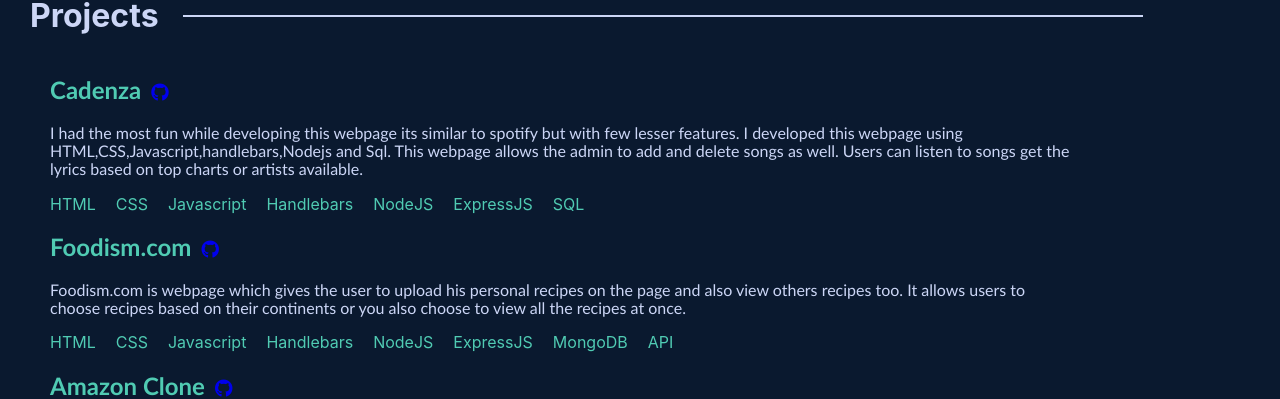
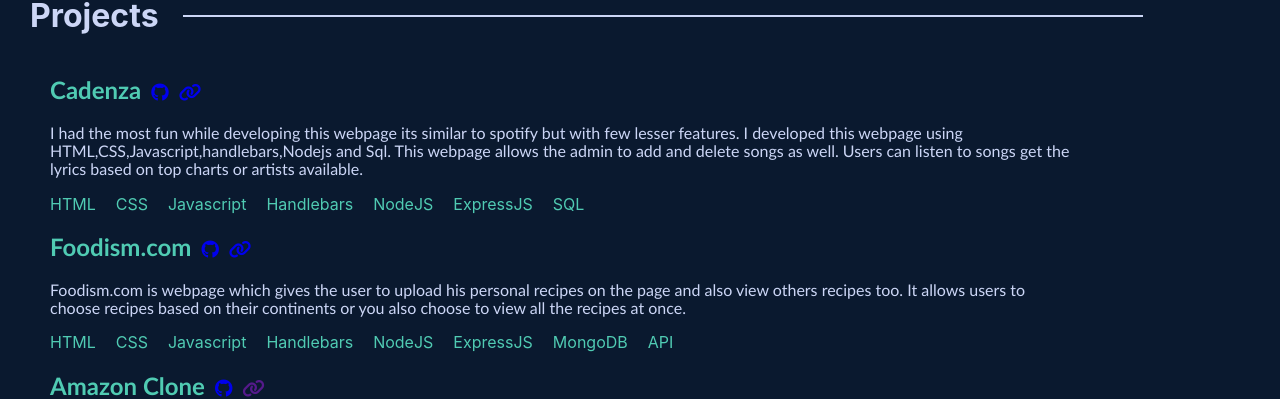
Before and after one commit to jevil25/portfolio, a React (Create React App) app: page / in a window 1280 px wide. Shown: the part 404-803 px from the top of the page. Built offline with nearby package versions, Linux system fonts and the light colour scheme.

Commit message:
added link icon

```diff
--- a/src/Components/Projects.js
+++ b/src/Components/Projects.js
@@ -4,7 +4,7 @@ import './css/Projects.css';
 function Projects({ Key,title,description,frameworks,github,live }) {
   return (
       <div className="projects">
-        <h2 className="projecttitle">{title}<span><a href={github}><i class="fa-brands fa-github"></i></a></span></h2>
+        <h2 className="projecttitle">{title}<span><a href={github}><i class="fa-brands fa-github"></i></a></span><span><a href={live}><i class="fa-solid fa-link"></i></a></span></h2>
         <p className="projectdes">{description}</p>
         <div className="projectList">
             {Array(frameworks.length).fill().map((_,i)=>(
```
